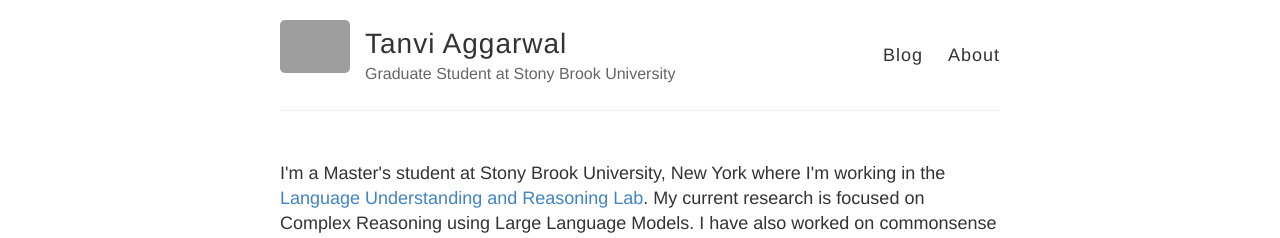
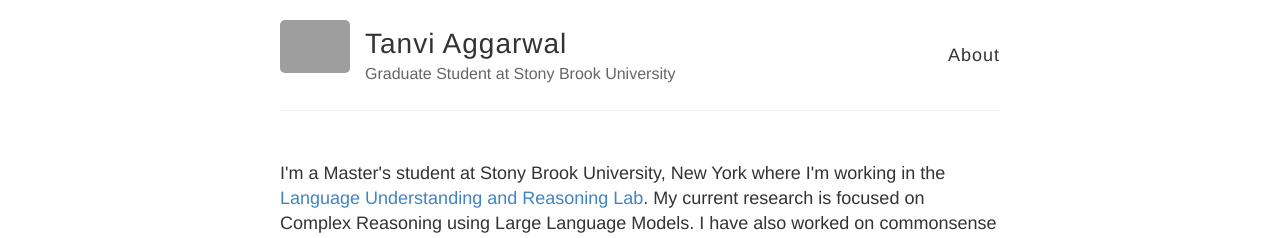
Before and after one commit to TanviAgg/TanviAgg.github.io, a Jekyll site: the page built from index.html, in a window 1280 px wide. Shown: the top 238 px of the page. Built offline with Jekyll 4.4.1, drawn with Linux system fonts in a browser that asks for light colours; grey boxes are pictures that could not be loaded.

Commit message:
Remove blog tab

```diff
--- a/_layouts/default.html
+++ b/_layouts/default.html
@@ -27,7 +27,7 @@
           </div>
 
           <nav>
-            <a href="{{ site.baseurl }}/">Blog</a>
+<!--            <a href="{{ site.baseurl }}/">Blog</a>-->
             <a href="{{ site.baseurl }}/about">About</a>
           </nav>
         </header>
```
